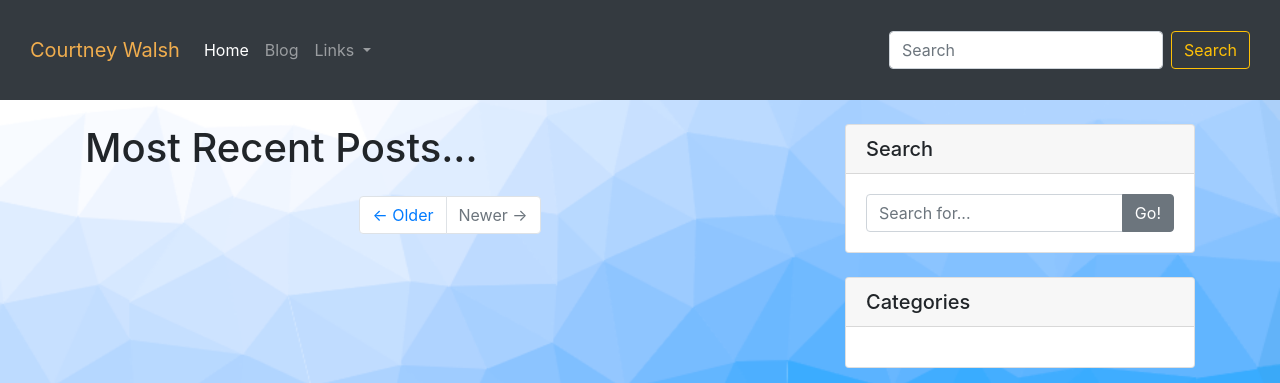
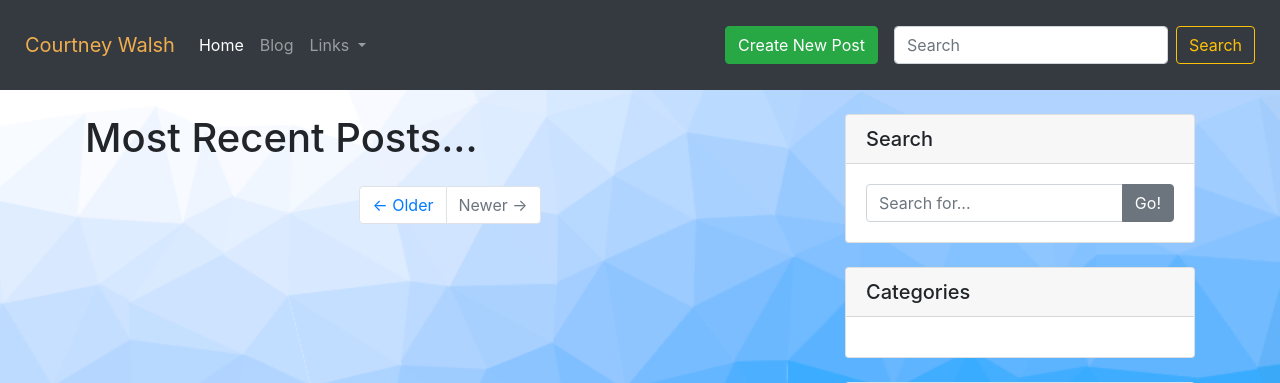
Before and after one commit to BigCityC/cwalshcode, a Django app: page /blog/ in a window 1280 px wide. Shown: the top 383 px of the page. Run offline with Django 3.2, Linux system fonts and the light colour scheme; data that the repository does not hold is empty; some libraries are stand-ins or nearby versions.

Commit message:
Working on new blog post button

```diff
--- a/cwalshcode/blog/templates/blog/detail.html
+++ b/cwalshcode/blog/templates/blog/detail.html
@@ -4,9 +4,7 @@
 {% block content %}
 <!-- Page Content -->
 
-<head>
-	<link rel="stylesheet" href="{% static 'blog/css/blog-home.css' %}">
-</head>
+
 <div class="container">
 
 	<div class="row">
--- a/cwalshcode/blog/templates/blog/index.html
+++ b/cwalshcode/blog/templates/blog/index.html
@@ -1,6 +1,10 @@
 {% extends 'home/base.html' %}
 {% load static %}
 
+
+{% block navbutton %}
+<a href="{% url 'blog:create_new' %}"><button type="button" class="btn btn-success mr-3">Create New Post</button></a>
+{% endblock %}
 {% block content %}
 
 <!-- Page Content -->
--- a/cwalshcode/blog/views.py
+++ b/cwalshcode/blog/views.py
@@ -1,5 +1,7 @@
-from django.shortcuts import render
+from django.shortcuts import render, redirect, get_object_or_404
 from .models import Post, Category
+from .forms import PostForm
+
 # Create your views here.
 
 
@@ -23,4 +25,13 @@ def drafts(request):
 		)
 
 def create_new(request):
-	pass
+	if request.method == 'POST':
+		form = PostForm(request.POST)
+		if form.is_valid():
+			post = form.save(commit=False)
+			post.author = request.user
+			post.save()
+			return redirect('blog:detail', pk=post.pk)
+	else:
+		form = PostForm()
+	return render(request, 'blog/create_new.html', {"form": form})
--- a/cwalshcode/home/templates/home/base.html
+++ b/cwalshcode/home/templates/home/base.html
@@ -11,12 +11,13 @@
 	<!-- Bootstrap CSS -->
 	<link rel="stylesheet" href="https://stackpath.bootstrapcdn.com/bootstrap/4.5.0/css/bootstrap.min.css" integrity="sha384-9aIt2nRpC12Uk9gS9baDl411NQApFmC26EwAOH8WgZl5MYYxFfc+NcPb1dKGj7Sk" crossorigin="anonymous">
 	<link rel="stylesheet" href="{% static 'home/css/style.css' %}">
+	<link rel="stylesheet" href="{% static 'blog/css/blog-home.css' %}">
 	<link rel="shortcut icon" href="{% static 'home/img/favicon.ico' %}" />
 	<title>Courtney Walsh</title>
 
 </head>
 
-<nav class="navbar navbar-expand-lg navbar-dark bg-dark">
+<nav class="navbar navbar-expand-lg navbar-dark bg-dark navbar-static-top">
 	<a class="navbar-brand" id='name' href="{% url 'home:index' %}">Courtney Walsh</a>
 	<button class="navbar-toggler" type="button" data-toggle="collapse" data-target="#navbarSupportedContent" aria-controls="navbarSupportedContent" aria-expanded="false" aria-label="Toggle navigation">
 		<span class="navbar-toggler-icon"></span>
@@ -42,12 +43,16 @@
 				</div>
 			</li>
 		</ul>
+		<a href="#" class="create-button"> <span class="glyphicon glyphicon-plus"></span> </a>
+		{% block navbutton %}
+		{% endblock %}
 		<form class="form-inline my-2 my-lg-0">
 			<input class="form-control mr-sm-2" type="search" placeholder="Search" aria-label="Search">
 			<button class="btn btn-outline-warning my-2 my-sm-0" type="submit">Search</button>
 		</form>
 	</div>
 </nav>
+
 
 
 
--- a/cwalshcode/static/blog/css/blog-home.css
+++ b/cwalshcode/static/blog/css/blog-home.css
@@ -22,3 +22,8 @@
 	width: auto;
 	justify-content: center;
 }
+
+.create-button {
+	background-color: white;
+
+}
```
Also changed, not shown: cwalshcode/blog/forms.py (added, +7 -0 lines), cwalshcode/blog/templates/blog/create_new.html (added, +13 -0 lines), cwalshcode/blog/templates/blog/drafts.html (+3 -25 lines).
